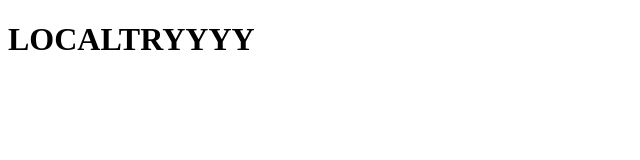
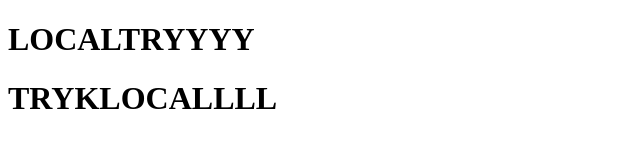
Before and after one commit to widipuriarto/trylocal, a plain HTML site: page index.html in a window 1280 px wide. Shown: the whole page, without its empty margins (0-640 px from the left). Drawn offline with Linux system fonts and the light colour scheme.

Commit message:
localtryyy

```diff
--- a/index.html
+++ b/index.html
@@ -7,5 +7,6 @@
 </head>
 <body>
     <h1>LOCALTRYYYY</h1>
+    <h1>TRYKLOCALLLL</h1>
 </body>
 </html>
```
